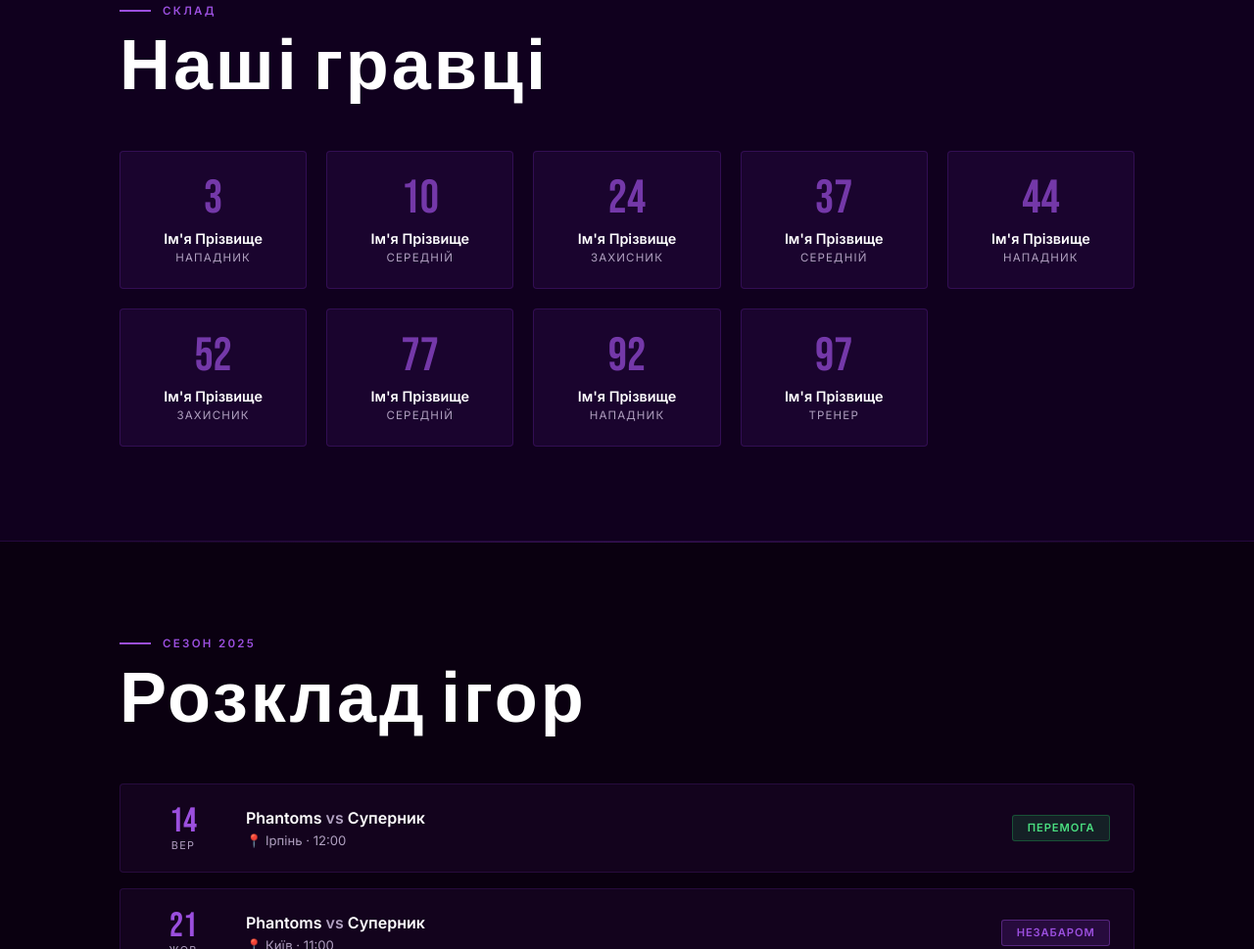
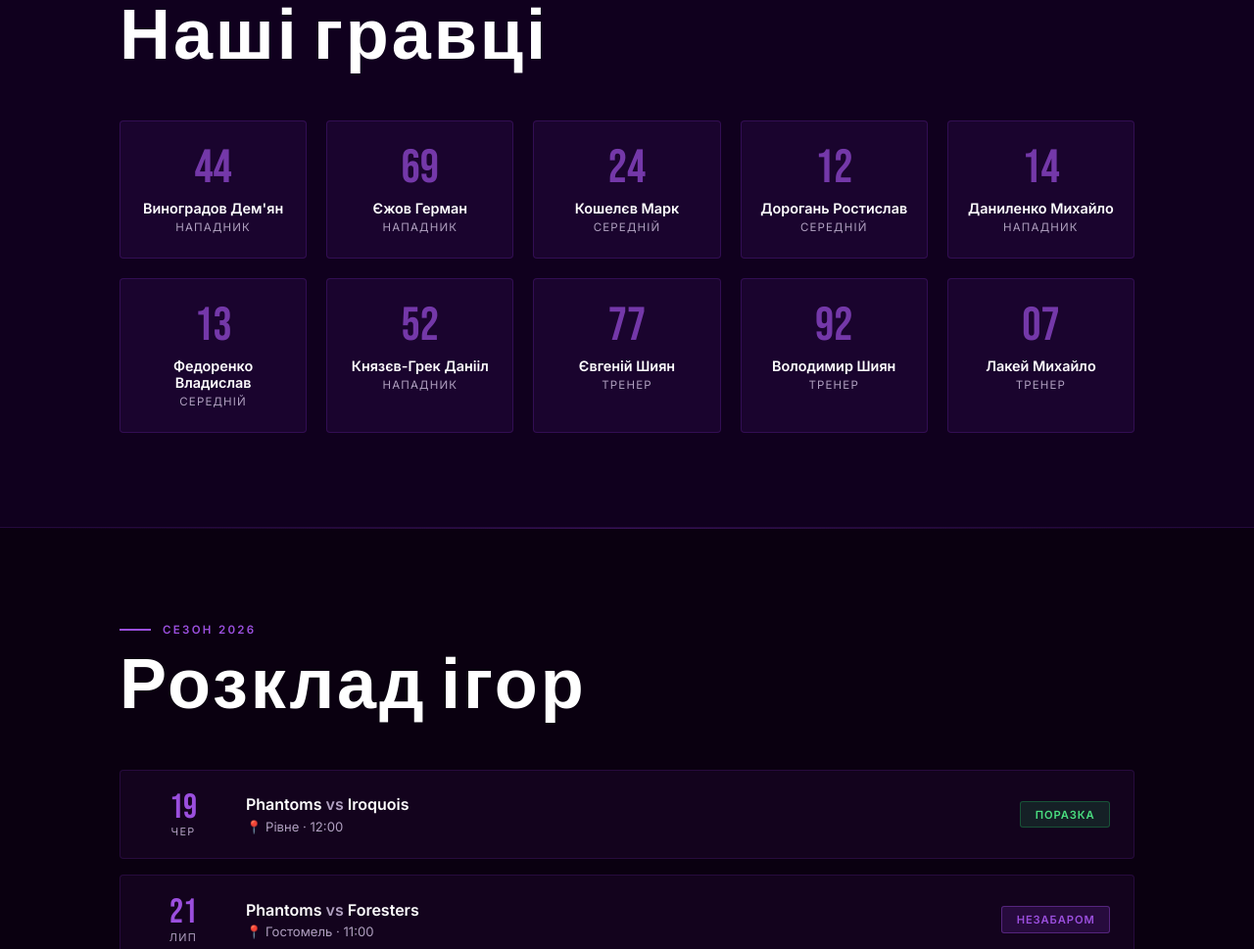
Before and after one commit to morf1q/PHANTOMS, a plain HTML site: page index.html in a window 1280 px wide. Shown: the part 1831-2800 px from the top of the page at 98% size. Drawn offline with Linux system fonts and the light colour scheme.

Commit message:
Add files via upload

```diff
--- a/index.html
+++ b/index.html
@@ -1,6 +1,7 @@
 <!DOCTYPE html>
 <html lang="uk">
 <head>
+  <link rel="icon" type="image/jpg" href="photo/favicon.jpg">
 <meta charset="UTF-8">
 <meta name="viewport" content="width=device-width, initial-scale=1.0">
 <title>Irpin Phantoms Lacrosse</title>
@@ -757,11 +758,10 @@
     <div class="hero-grid"></div>
     <div class="hero-content">
       <div class="hero-badge" data-i18n="hero_badge">Лакрос · Ірпінь · Україна</div>
-      <img src="photo_2026-06-21_22-51-18.jpg" alt="Irpin Phantoms Logo" class="hero-logo"
-        onerror="this.style.display='none'">
+
       <h1><span class="highlight">IRPIN</span><br>PHANTOMS</h1>
       <div class="hero-city" data-i18n="hero_city">LACROSSE</div>
-      <p class="hero-tagline" data-i18n="hero_tagline">Перша лакросна команда Ірпіня. Ми грамо з душею, б'ємось за місто і розвиваємо лакрос в Україні.</p>
+      <p class="hero-tagline" data-i18n="hero_tagline">Найкраща команда з лакросу (серед усіх інших ірпінських команд)</p>
       <a href="#about" class="hero-cta" data-i18n="hero_cta">Дізнатись більше →</a>
       <div class="hero-stats">
         <div class="stat">
@@ -769,7 +769,7 @@
           <div class="stat-label" data-i18n="stat_founded">Рік заснування</div>
         </div>
         <div class="stat">
-          <div class="stat-num">9+</div>
+          <div class="stat-num">7+</div>
           <div class="stat-label" data-i18n="stat_players">Гравців</div>
         </div>
         <div class="stat">
@@ -793,11 +793,10 @@
   <h2 class="section-title" data-i18n="about_title">Хто ми такі</h2>
   <div class="about-grid">
     <div class="about-photo">
-      <img src="photo/team.jpg" alt="Irpin Phantoms team photo"
-        onerror="this.style.background='rgba(123,47,190,0.2)';this.style.height='300px';this.src='';">
+      <img src="photo/team.jpg" alt="Irpin Phantoms team photo">
     </div>
     <div class="about-text">
-      <p data-i18n="about_p1">Irpin Phantoms — це перша лакросна команда міста Ірпінь, заснована у 2024 році. Ми — молода, амбітна команда, яка прагне стати частиною розвитку лакросу в Україні.</p>
+      <p data-i18n="about_p1">Irpin Phantoms — це перша лакросна команда міста Ірпінь, заснована у 2024 році. Ми — молода, амбітна команда, яка активно розвиває лакрос в Україні.</p>
       <p data-i18n="about_p2">Попри те, що наш вид спорту лише набирає популярність в Україні, ми вже змагаємось на національному рівні та представляємо наше місто з гордістю.</p>
       <div class="about-pillars">
         <div class="pillar">
@@ -808,17 +807,17 @@
         <div class="pillar">
           <div class="pillar-icon">🇺🇦</div>
           <h4 data-i18n="pillar2_title">Місто</h4>
-          <p data-i18n="pillar2_desc">Представляємо Ірпінь на кожному майданчику</p>
+          <p data-i18n="pillar2_desc">Представляємо місто герой Ірпінь на кожному майданчику</p>
         </div>
         <div class="pillar">
           <div class="pillar-icon">👥</div>
           <h4 data-i18n="pillar3_title">Команда</h4>
-          <p data-i18n="pillar3_desc">Брати по полю — сильніші разом</p>
+          <p data-i18n="pillar3_desc">Стабільний склад команди і рівень гри</p>
         </div>
         <div class="pillar">
           <div class="pillar-icon">📈</div>
           <h4 data-i18n="pillar4_title">Розвиток</h4>
-          <p data-i18n="pillar4_desc">Щодня стаємо кращими спортсменами</p>
+          <p data-i18n="pillar4_desc">Постійний розвиток та покращення рівня гри</p>
         </div>
       </div>
     </div>
@@ -838,48 +837,53 @@
     <div class="players-grid">
       <!-- Додай сюди своїх гравців — скопіюй блок player-card та змінюй номер, ім'я, позицію -->
       <div class="player-card">
-        <div class="player-number">3</div>
-        <div class="player-name">Ім'я Прізвище</div>
+        <div class="player-number">44</div>
+        <div class="player-name">Виноградов Дем'ян</div>
         <div class="player-pos" data-i18n="pos_attack">Нападник</div>
       </div>
       <div class="player-card">
-        <div class="player-number">10</div>
-        <div class="player-name">Ім'я Прізвище</div>
+        <div class="player-number">69</div>
+        <div class="player-name">Єжов Герман</div>
+        <div class="player-pos" data-i18n="pos_mid">Нападник</div>
+      </div>
+      <div class="player-card">
+        <div class="player-number">24</div>
+        <div class="player-name">Кошелєв Марк</div>
+        <div class="player-pos" data-i18n="pos_def">Середній</div>
+      </div>
+      <div class="player-card">
+        <div class="player-number">12</div>
+        <div class="player-name">Дорогань Ростислав</div>
         <div class="player-pos" data-i18n="pos_mid">Середній</div>
       </div>
       <div class="player-card">
-        <div class="player-number">24</div>
-        <div class="player-name">Ім'я Прізвище</div>
-        <div class="player-pos" data-i18n="pos_def">Захисник</div>
-      </div>
-      <div class="player-card">
-        <div class="player-number">37</div>
-        <div class="player-name">Ім'я Прізвище</div>
-        <div class="player-pos" data-i18n="pos_mid">Середній</div>
-      </div>
-      <div class="player-card">
-        <div class="player-number">44</div>
-        <div class="player-name">Ім'я Прізвище</div>
+        <div class="player-number">14</div>
+        <div class="player-name">Даниленко Михайло</div>
         <div class="player-pos" data-i18n="pos_attack">Нападник</div>
       </div>
       <div class="player-card">
+        <div class="player-number">13</div>
+        <div class="player-name">Федоренко Владислав</div>
+        <div class="player-pos" data-i18n="pos_def">Середній</div>
+      </div>
+      <div class="player-card">
         <div class="player-number">52</div>
-        <div class="player-name">Ім'я Прізвище</div>
-        <div class="player-pos" data-i18n="pos_def">Захисник</div>
+        <div class="player-name">Князєв-Грек Данііл</div>
+        <div class="player-pos" data-i18n="pos_mid">Нападник</div>
       </div>
       <div class="player-card">
         <div class="player-number">77</div>
-        <div class="player-name">Ім'я Прізвище</div>
-        <div class="player-pos" data-i18n="pos_mid">Середній</div>
+        <div class="player-name">Євгеній Шиян</div>
+        <div class="player-pos" data-i18n="pos_attack">Тренер</div>
       </div>
       <div class="player-card">
         <div class="player-number">92</div>
-        <div class="player-name">Ім'я Прізвище</div>
-        <div class="player-pos" data-i18n="pos_attack">Нападник</div>
+        <div class="player-name">Володимир Шиян</div>
+        <div class="player-pos" data-i18n="pos_coach">Тренер</div>
       </div>
       <div class="player-card">
-        <div class="player-number">97</div>
-        <div class="player-name">Ім'я Прізвище</div>
+        <div class="player-number">07</div>
+        <div class="player-name">Лакей Михайло</div>
         <div class="player-pos" data-i18n="pos_coach">Тренер</div>
       </div>
     </div>
@@ -892,41 +896,41 @@
 <section id="schedule">
   <div class="eyebrow">
     <div class="eyebrow-line"></div>
-    <span class="eyebrow-text" data-i18n="schedule_eyebrow">Сезон 2025</span>
+    <span class="eyebrow-text" data-i18n="schedule_eyebrow">Сезон 2026</span>
   </div>
   <h2 class="section-title" data-i18n="schedule_title">Розклад ігор</h2>
   <div class="schedule-list">
     <!-- Замінюй дати, суперників і місце гри на реальні -->
     <div class="game-card">
       <div class="game-date">
-        <div class="game-day">14</div>
-        <div class="game-month" data-i18n="month_sep">ВЕР</div>
+        <div class="game-day">19</div>
+        <div class="game-month" data-i18n="month_sep">ЧЕР</div>
       </div>
       <div class="game-info">
-        <h3>Phantoms <span style="color:var(--gray-mid)">vs</span> Суперник</h3>
-        <p>📍 <span data-i18n="city_irpin">Ірпінь</span> · 12:00</p>
+        <h3>Phantoms <span style="color:var(--gray-mid)">vs</span> Iroquois</h3>
+        <p>📍 <span data-i18n="city_irpin">Рівне</span> · 12:00</p>
       </div>
-      <div class="game-badge badge-win" data-i18n="badge_win">Перемога</div>
+      <div class="game-badge badge-win" data-i18n="badge_win">Поразка</div>
     </div>
     <div class="game-card">
       <div class="game-date">
         <div class="game-day">21</div>
-        <div class="game-month" data-i18n="month_oct">ЖОВ</div>
+        <div class="game-month" data-i18n="month_oct">ЛИП</div>
       </div>
       <div class="game-info">
-        <h3>Phantoms <span style="color:var(--gray-mid)">vs</span> Суперник</h3>
-        <p>📍 <span data-i18n="city_kyiv">Київ</span> · 11:00</p>
+        <h3>Phantoms <span style="color:var(--gray-mid)">vs</span> Foresters</h3>
+        <p>📍 <span data-i18n="city_kyiv">Гостомель</span> · 11:00</p>
       </div>
-      <div class="game-badge badge-upcoming" data-i18n="badge_upcoming">Незабаром</div>
+      <div class="game-badge badge-upcoming" data-i18n="badge_upcoming">НЕЗАБАРОМ</div>
     </div>
     <div class="game-card">
       <div class="game-date">
-        <div class="game-day">05</div>
-        <div class="game-month" data-i18n="month_nov">ЛИС</div>
+        <div class="game-day">20</div>
+        <div class="game-month" data-i18n="month_nov">СЕР</div>
       </div>
       <div class="game-info">
-        <h3>Phantoms <span style="color:var(--gray-mid)">vs</span> Суперник</h3>
-        <p>📍 <span data-i18n="city_lviv">Львів</span> · 14:00</p>
+        <h3>Phantoms <span style="color:var(--gray-mid)">vs</span> Pride</h3>
+        <p>📍 <span data-i18n="city_lviv">Житомир</span> · 12:00</p>
       </div>
       <div class="game-badge badge-upcoming" data-i18n="badge_upcoming">Незабаром</div>
     </div>
@@ -1031,16 +1035,16 @@
       nav_about: "Про команду", nav_players: "Гравці", nav_schedule: "Розклад",
       nav_gallery: "Галерея", nav_contact: "Контакти",
       hero_badge: "Лакрос · Ірпінь · Україна", hero_city: "LACROSSE",
-      hero_tagline: "Перша лакросна команда Ірпіня. Ми граємо з душею, б'ємось за місто і розвиваємо лакрос в Україні.",
+      hero_tagline: "Найкраща команда з лакросу (серед усіх інших ірпінських команд)",
       hero_cta: "Дізнатись більше →",
       stat_founded: "Рік заснування", stat_players: "Гравців", stat_country: "Ліга",
       scroll: "гортай",
       about_eyebrow: "Про нас", about_title: "Хто ми такі",
-      about_p1: "Irpin Phantoms — це перша лакросна команда міста Ірпінь, заснована у 2024 році. Ми — молода, амбітна команда, яка прагне стати частиною розвитку лакросу в Україні.",
+      about_p1: "Irpin Phantoms — це перша лакросна команда міста Ірпінь, заснована у 2024 році. Ми — молода, амбітна команда, яка активно розвиває лакрос в Україні",
       about_p2: "Попри те, що наш вид спорту лише набирає популярність в Україні, ми вже змагаємось на національному рівні та представляємо наше місто з гордістю.",
       pillar1_title: "Спорт", pillar1_desc: "Лакрос — один із найдавніших видів спорту Північної Америки",
-      pillar2_title: "Місто", pillar2_desc: "Представляємо Ірпінь на кожному майданчику",
-      pillar3_title: "Команда", pillar3_desc: "Брати по полю — сильніші разом",
+      pillar2_title: "Місто", pillar2_desc: "Представляємо  місто герой Ірпінь на кожному майданчику",
+      pillar3_title: "Команда", pillar3_desc: "Стабільний склад команди і рівень гри",
       pillar4_title: "Розвиток", pillar4_desc: "Щодня стаємо кращими спортсменами",
       players_eyebrow: "Склад", players_title: "Наші гравці",
       pos_attack: "Нападник", pos_mid: "Середній", pos_def: "Захисник", pos_coach: "Тренер",
```
